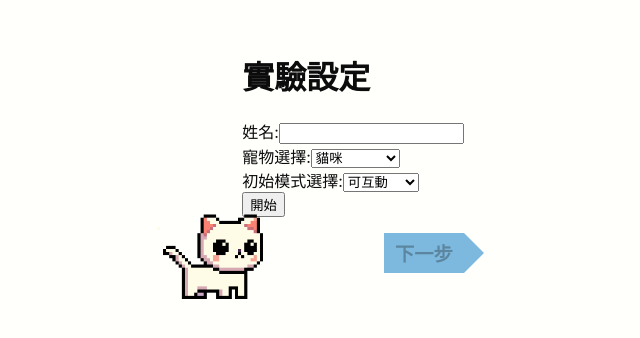
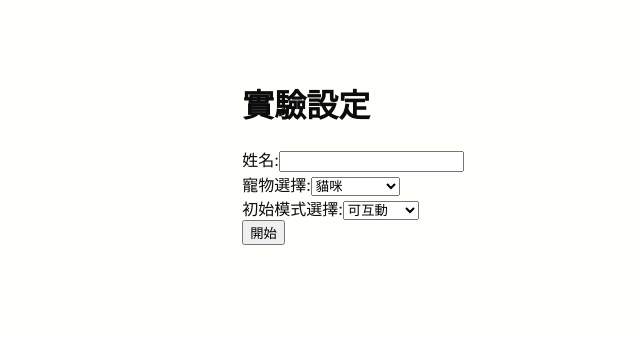
Before and after one commit to Yoyo8787/Thesis, a React (Create React App) app: page / in a window 1280 px wide. Shown: the part 248-586 px from the top of the page, without its empty margins (287-927 px from the left). Built offline with nearby package versions, Linux system fonts and the light colour scheme.

Commit message:
fix pet animation

```diff
--- a/package.json
+++ b/package.json
@@ -2,10 +2,12 @@
     "name": "frontend",
     "version": "0.1.0",
     "private": true,
+    "homepage": "https://Yoyo8787.github.io/Thesis",
     "dependencies": {
         "@testing-library/jest-dom": "^5.17.0",
         "@testing-library/react": "^13.4.0",
         "@testing-library/user-event": "^13.5.0",
+        "gh-pages": "^6.1.1",
         "react": "^18.3.1",
         "react-dom": "^18.3.1",
         "react-scripts": "5.0.1",
@@ -15,7 +17,9 @@
         "start": "react-scripts start",
         "build": "react-scripts build",
         "test": "react-scripts test",
-    "eject": "react-scripts eject"
+        "eject": "react-scripts eject",
+        "predeploy": "npm run build",
+        "deploy": "gh-pages -d build"
     },
     "eslintConfig": {
         "extends": [
--- a/src/App.js
+++ b/src/App.js
@@ -1,4 +1,4 @@
-import { useState } from "react";
+import { useEffect, useMemo, useState } from "react";
 
 import Pet from "./components/Pet";
 import Introduction from "./components/Introduction";
@@ -8,7 +8,8 @@ import ExamPage from "./components/ExamPage";
 import SettingPage from "./components/SettingPage";
 
 function App() {
-    const experimentStage = [
+    const experimentStage = useMemo(() => {
+        return [
             "實驗設定",
             "實驗介紹",
             "寵物介紹",
@@ -18,7 +19,9 @@ function App() {
             "課程 企業減碳法規全攻略 (下)",
             "測驗 企業減碳法規全攻略 (下)",
         ];
+    }, []);
     const [stage, setStage] = useState(0);
+    const [showBt, setShowBt] = useState(false);
     const [lock, setLock] = useState(true);
     const [pet, setPet] = useState({ name: "pet1", interact: false });
     const [results, setResults] = useState({});
@@ -27,7 +30,36 @@ function App() {
         setStage((prevStage) => prevStage + 1);
         setLock(true);
     };
-    const addResults = (retention, transfer) => {};
+
+    useEffect(() => {
+        if (experimentStage[stage] === "寵物更新") {
+            setPet((prevPet) => {
+                return { name: prevPet.name, interact: !prevPet.interact };
+            });
+        }
+        if (
+            experimentStage[stage] === "實驗設定" ||
+            experimentStage[stage] === "測驗 企業減碳法規全攻略 (下)"
+        ) {
+            setShowBt(false);
+        } else {
+            setShowBt(true);
+        }
+    }, [experimentStage, stage]);
+
+    const addResults = (retention, transfer) => {
+        setResults((prevResults) => {
+            return {
+                ...prevResults,
+                [experimentStage[stage]]: {
+                    courseRelation: pet.name,
+                    interactivity: pet.interact,
+                    retention,
+                    transfer,
+                },
+            };
+        });
+    };
 
     return (
         <>
@@ -39,24 +71,38 @@ function App() {
                 <Introduction setLock={setLock} />
             )}
             {experimentStage[stage] === "寵物介紹" && (
-                <PetIntroduction setLock={setLock} />
+                <PetIntroduction pet={pet} setLock={setLock} />
             )}
             {experimentStage[stage] === "課程 企業減碳法規全攻略 (上)" && (
+                <>
                     <CoursePage courseNum={1} setLock={setLock} />
+                    <Pet setting={pet} />
+                </>
             )}
             {experimentStage[stage] === "測驗 企業減碳法規全攻略 (上)" && (
-                <ExamPage courseNum={1} setLock={setLock} />
+                <ExamPage
+                    courseNum={1}
+                    setLock={setLock}
+                    addResults={addResults}
+                />
             )}
             {experimentStage[stage] === "寵物更新" && (
-                <PetIntroduction courseNum={2} setLock={setLock} />
+                <PetIntroduction pet={pet} setLock={setLock} />
             )}
             {experimentStage[stage] === "課程 企業減碳法規全攻略 (下)" && (
+                <>
                     <CoursePage courseNum={2} setLock={setLock} />
+                    <Pet setting={pet} />
+                </>
             )}
             {experimentStage[stage] === "測驗 企業減碳法規全攻略 (下)" && (
-                <ExamPage courseNum={2} setLock={setLock} />
+                <ExamPage
+                    courseNum={2}
+                    setLock={setLock}
+                    addResults={addResults}
+                />
             )}
-            <Pet setting={pet} />
+
             <button
                 className="nextBt"
                 onClick={() => {
@@ -64,6 +110,7 @@ function App() {
                     setLock(true);
                 }}
                 disabled={lock}
+                style={{ display: showBt ? "block" : "none" }}
             >
                 下一步
             </button>
--- a/src/assets/Pet2/Pet2.js
+++ b/src/assets/Pet2/Pet2.js
@@ -20,7 +20,7 @@ import back_0 from "./Pet_2_back_0.png";
 const Pet1 = {
     idleAnime: [idle_0, idle_1, idle_2, idle_3],
     walkAnime: [walk_0, walk_1, walk_2, walk_3],
-    clickAnime: [click_1, click_2, click_3],
+    clickAnime: [click_1, click_1, click_2, click_3, click_3],
     holdAnime: [hold_0],
     backAnime: [back_0],
 };
--- a/src/components/ExamPage.jsx
+++ b/src/components/ExamPage.jsx
@@ -2,7 +2,7 @@ import React, { useMemo, useState } from "react";
 import Exam1 from "../assets/Exam1.json";
 import Exam2 from "../assets/Exam2.json";
 
-const ExamPage = ({ courseNum, setLock }) => {
+const ExamPage = ({ courseNum, setLock, addResults }) => {
     const questions = useMemo(() => {
         if (courseNum === 1) {
             return Exam1.questions;
@@ -31,6 +31,7 @@ const ExamPage = ({ courseNum, setLock }) => {
                 }
             });
             setLock(false);
+            addResults(retentionScore, transferScore);
         }
 
         setUserAnswers(updatedAnswers);
--- a/src/components/Pet.jsx
+++ b/src/components/Pet.jsx
@@ -37,33 +37,37 @@ const Pet = ({ setting }) => {
     // 播放動畫
     useEffect(() => {
         const interval = setInterval(() => {
-            if (isDragging) return; // 拖曳時不播放動畫
+            if (isDragging) return;
+            setFrame((prevFrame) => {
+                return prevFrame + 1;
+            });
+        }, 200);
 
-            setFrame((prevFrame) => {
-                // 當 currentAnimation 是 click 且到達最後一幀時，切換到 back 動畫
+        return () => clearInterval(interval);
+    }, [isDragging, Animation]);
+
+    const playAnimation = (animation, name) => {
+        console.log("play", name);
+        setFrame(0);
+        setCurrentAnimation(animation);
+    };
+
+    useEffect(() => {
         if (
             currentAnimation === Animation.click &&
-                    prevFrame === currentAnimation.length - 1
+            frame === Animation.click.length
         ) {
-                    setCurrentAnimation(Animation.back);
-                    return 0;
+            playAnimation(Animation.back, "back");
         }
-                // 當 currentAnimation 是 back 且到達最後一幀時，重置為 idle 動畫
         if (
             currentAnimation === Animation.back &&
-                    prevFrame === currentAnimation.length - 1
+            frame === Animation.back.length
         ) {
             setIsClicked(false);
             setIsDragging(false);
-                    setCurrentAnimation(Animation.idle);
-                    return 0;
+            playAnimation(Animation.idle, "idle");
         }
-                return (prevFrame + 1) % currentAnimation.length;
-            });
-        }, 200);
-
-        return () => clearInterval(interval); // 清理定時器
-    }, [currentAnimation, isDragging, Animation]);
+    }, [Animation, currentAnimation, frame]);
 
     // 拖曳時旋轉
     useEffect(() => {
@@ -90,8 +94,7 @@ const Pet = ({ setting }) => {
             }
             if (e.code === "Space") {
                 setIsClicked(true);
-                setCurrentAnimation(Animation.click);
-                setFrame(0); // 重置幀
+                playAnimation(Animation.click, "click");
             }
         };
         window.addEventListener("keydown", handleKeyDown);
@@ -172,8 +175,8 @@ const Pet = ({ setting }) => {
             const walkDuration = Math.random() * 6000 + 5000;
             const newDirection = calculateDirection(walkDuration);
             setDirection(newDirection);
-            setCurrentAnimation(Animation.walk);
-            setFrame(0);
+            console.log("walk", newDirection);
+            playAnimation(Animation.walk, "walk");
 
             walkInterval = setInterval(() => {
                 if (isClicked || isDragging) {
@@ -197,8 +200,8 @@ const Pet = ({ setting }) => {
             walkTimeout = setTimeout(() => {
                 positionRef.current = tempPosition;
                 clearInterval(walkInterval);
-                setCurrentAnimation(Animation.idle); // 回到idle狀態
-                setFrame(0);
+                console.log("walk end");
+                playAnimation(Animation.idle, "idle"); // 回到idle狀態
                 setRandomWalkTimeout(); // 再次設置隨機時間觸發走動
             }, walkDuration);
         };
@@ -221,8 +224,7 @@ const Pet = ({ setting }) => {
         if (!setting.interact) {
             return;
         }
-        setCurrentAnimation(Animation.hold);
-        setFrame(0);
+        playAnimation(Animation.hold, "hold");
         setIsDragging(true);
         setMouse([e.clientX, e.clientY]);
         setPosition([e.clientX - 100, e.clientY - 100]);
@@ -254,13 +256,13 @@ const Pet = ({ setting }) => {
         if (!setting.interact) {
             return;
         }
-        setCurrentAnimation(Animation.back);
         setIsDragging(false);
+        playAnimation(Animation.back, "back");
     };
 
     return (
         <img
-            src={currentAnimation[frame]}
+            src={currentAnimation[frame % currentAnimation.length]}
             draggable="false"
             alt="pet"
             onMouseDown={handleMouseDown}
```
Also changed, not shown: 1 other file (tests, documents, lock files or other folders). Lines whose indentation alone changed are shown as unchanged.
